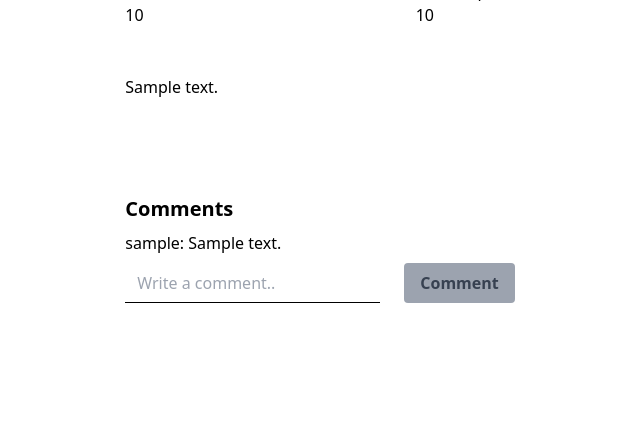
After one commit to CarlVinggaard/BullMarket, a Flask app: template templates/stock.html in a window 1280 px wide. The commit adds this page. Shown: the part 369-800 px from the top of the page, without its empty margins (320-960 px from the left). Run offline with Flask 2, Linux system fonts and the light colour scheme; the template is opened without the code that fills it: most values are stand-ins (such as "Sample title", 1, 10 or a date in 2020); some libraries are stand-ins or nearby versions.

Commit message:
Add ability to comment on stocks

```diff
--- a/app.py
+++ b/app.py
@@ -24,11 +24,8 @@ def get_stock_data():
 
   # Get data from API
   data = yf.download(stockCodeArray, period="1d")
-
   get_stock_tuple = lambda code: (code, round(data[("Close", code)][0], 2))
-
   stockPriceDict = dict(map(get_stock_tuple, stockCodeArray))
-
   return stockPriceDict
 
 def get_stock_price(stockCode):
@@ -82,6 +79,10 @@ def sell_stock(stockCode, quantity, price):
 
 def create_user(username):
   mongo.db.users.insert({ 'username': username, 'cash': 20000.00, 'portfolio': [] })
+  return
+
+def add_comment(content, stockCode):
+  mongo.db.comments.insert({ 'content': content, 'stockCode': stockCode, 'createdAt': datetime.now(), 'username': session['username'] })
   return
 
 
@@ -157,6 +158,19 @@ def sell(stockCode):
   else:
     return redirect(url_for('index'))
 
+@app.route('/stocks/<stockCode>', methods=['GET', 'POST'])
+def stock(stockCode):
+  if 'username' in session:
+    user = mongo.db.users.find({ 'username': session['username'] })
+    price = get_stock_price(stockCode)
+    stock = mongo.db.stocks.find_one({ 'stockCode': stockCode })
+    comments = mongo.db.comments.find({ 'stockCode': stockCode })
+    if request.method == 'POST':
+      add_comment(request.form['comment'], stockCode)
+    return render_template('stock.html', user=user, price=price, stock=stock, comments=comments)
+  else:
+    return redirect(url_for('index'))
+
 @app.route('/logout')
 def logout():
   session.pop('username', None)
--- a/templates/history.html
+++ b/templates/history.html
@@ -15,9 +15,9 @@
         {% if user.trades %}
           {% for trade in user.trades %}
             <tr height="40px">
-              <td class="text-left px-4">{{ trade.stockCode }}</td>
+              <td class="text-left px-4"><div><a href="{{ '/stocks/%s'%trade.stockCode }}">{{ trade.stockCode }}</a></div></td>
               <td class="text-left px-4">{{ trade.type }}</td>
-              <td class="text-right px-4">{{ trade.timestamp }}</td>
+              <td class="text-right px-4">{{ trade.timestamp.strftime("%b %d '%y %H:%M") }}</td>
               <td class="text-right px-4">{{ trade.quantity|round(2) }}</td>
               <td class="text-right px-4">$ {{ trade.price|round(2) }}</td>
               <td class="text-right px-4">$ {{ (trade.quantity * trade.price)|round(2) }}</td>
--- a/templates/portfolio.html
+++ b/templates/portfolio.html
@@ -33,7 +33,7 @@
             {% for stock in user.portfolio %}
               {% if stock.quantity > 0 %}
                 <tr height="50px">
-                  <td class="text-left px-4">{{ stock.stockCode }}</td>
+                  <td class="text-left px-4"><div><a href="{{ '/stocks/%s'%stock.stockCode }}">{{ stock.stockCode }}</a></div></td>
                   <td class="text-right px-4">{{ stock.quantity }}</td>
                   <td class="text-right px-4">$ {{ data[stock.stockCode]|round(2) }}</td>
                   <td class="text-right px-4">$ {{ (stock.quantity * data[stock.stockCode])|round(2) }}</td>
@@ -49,7 +49,7 @@
                 <td class="normal-case font-bold text-left">Available cash</td>
                 <td></td>
                 <td></td>
-                <td class="font-bold text-right">{{ user.cash|round(2) }}</td>
+                <td class="font-bold text-right">$ {{ user.cash|round(2) }}</td>
               </tr>
             </table>
           {% else %}
--- /dev/null
+++ b/templates/stock.html
@@ -0,0 +1,27 @@
+{% extends "base.html" %}
+{% set active = "stocks" %}
+{% block content %}
+<div class="flex justify-center">
+  <div style="max-width: 800px">
+    <div class="flex justify-between mb-12">
+        <div><div>Stock</div><div>{{ stock.stockCode }}</div></div>
+        <div><div>Current price</div><div>{{ price }}</div></div>
+    </div>
+    <div class="mb-24"><p>{{ stock.description }}</p></div>
+    <div id="comments">
+      <h3 class="font-bold text-xl">Comments</h3>
+      <div class="my-2">
+        {% for comment in comments %}
+          <p>{{ comment.username }}: {{ comment.content }}</p>
+        {% endfor %}
+      </div>
+      <form method="post">
+        <div class="flex">
+          <input name="comment" placeholder="Write a comment.." class="flex-grow border-b mr-6 px-3 border-black" />
+          <button type="submit" class="text-gray-700 font-bold py-2 px-4 bg-gray-400 rounded">Comment</button>
+        </div>
+      </form>
+    </div>
+  </div>
+</div>
+{% endblock %}
--- a/templates/trade.html
+++ b/templates/trade.html
@@ -20,7 +20,7 @@
         </tr>
         {% for stock in data %}
           <tr height="50px">
-            <td class="text-left px-4">{{ stock }}</td>
+            <td class="text-left px-4"><div><a href="{{ '/stocks/%s'%stock }}">{{ stock }}</a></div></td>
             <td class="text-right px-4"></td>
             <td class="text-right px-4">$ {{ data[stock]|round(2) }}</td>
             <td class="">
```
